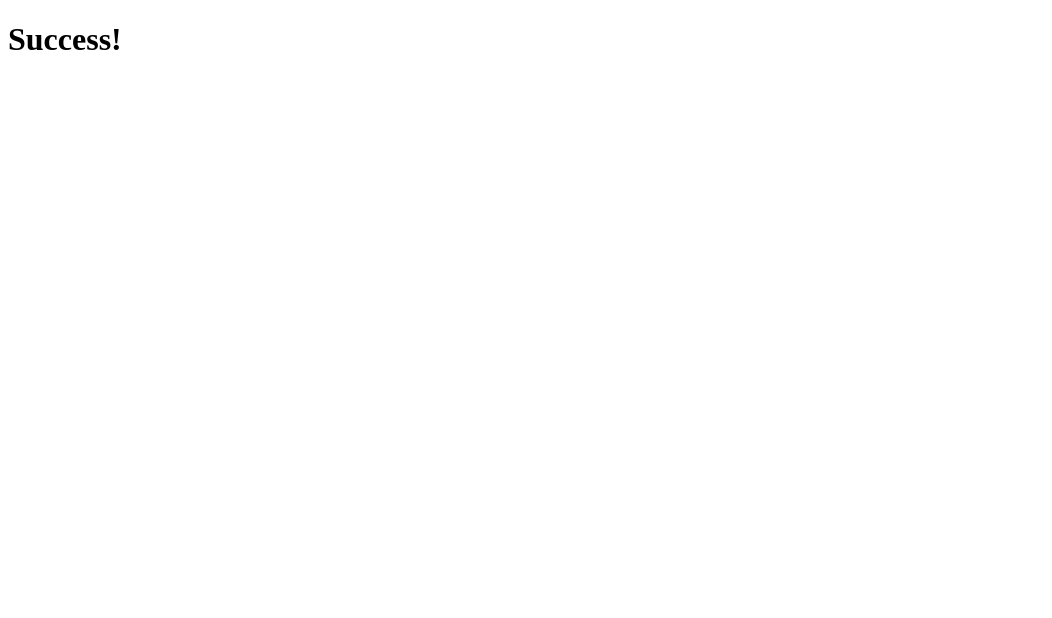
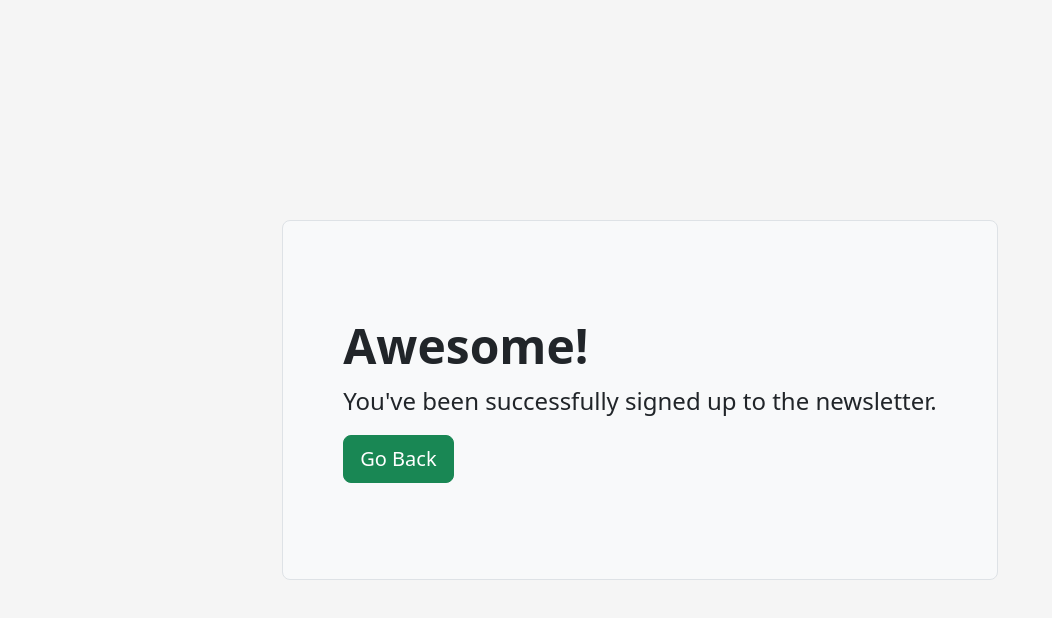
Before and after one commit to rychu303/Udemy-Newsletter-Signup22, a website: page success.html in a window 1280 px wide. Shown: the whole page, without its empty margins (0-1052 px from the left). Drawn offline with nearby package versions, Linux system fonts and the light colour scheme.

Commit message:
Add Bootstrap markup and styles for failure and success pages. Change body style to flex for center ing jumbotron on both pages.

```diff
--- a/public/styles.css
+++ b/public/styles.css
@@ -6,8 +6,7 @@ body {
 body {
   display: flex;
   align-items: center;
-  padding-top: 40px;
-  padding-bottom: 40px;
+  justify-content: center;
   background-color: #f5f5f5;
 }
 
--- a/success.html
+++ b/success.html
@@ -5,8 +5,24 @@
     <meta http-equiv="X-UA-Compatible" content="IE=edge">
     <meta name="viewport" content="width=device-width, initial-scale=1.0">
     <title>Success</title>
+        <!-- BOOTSTRAP -->
+    <link href="https://cdn.jsdelivr.net/npm/bootstrap@5.2.2/dist/css/bootstrap.min.css" rel="stylesheet" integrity="sha384-Zenh87qX5JnK2Jl0vWa8Ck2rdkQ2Bzep5IDxbcnCeuOxjzrPF/et3URy9Bv1WTRi" crossorigin="anonymous">
+    <script src="https://cdn.jsdelivr.net/npm/bootstrap@5.2.2/dist/js/bootstrap.bundle.min.js" integrity="sha384-OERcA2EqjJCMA+/3y+gxIOqMEjwtxJY7qPCqsdltbNJuaOe923+mo//f6V8Qbsw3" crossorigin="anonymous"></script>
+    <!-- STYLESHEETS -->
+    <link rel="stylesheet" href="styles.css">
 </head>
 <body>
-    <h1>Success!</h1>
+    <!-- Copied markup for Bootstrap Jumbotron: https://getbootstrap.com/docs/5.2/examples/jumbotron/ -->
+    <main>
+        <div class="container py-4">
+            <div class="h-100 p-5 bg-light border rounded-3">
+                <div class="container-fluid py-5">
+                <h1 class="display-5 fw-bold">Awesome!</h1>
+                <p class="fs-4">You've been successfully signed up to the newsletter.</p>
+                <a href="/" class="btn btn-success btn-lg" type="button">Go Back</a>
+                </div>
+            </div>
+        </div>
+    </main>
 </body>
 </html>
```
Also changed, not shown: failure.html (+12 -5 lines).
